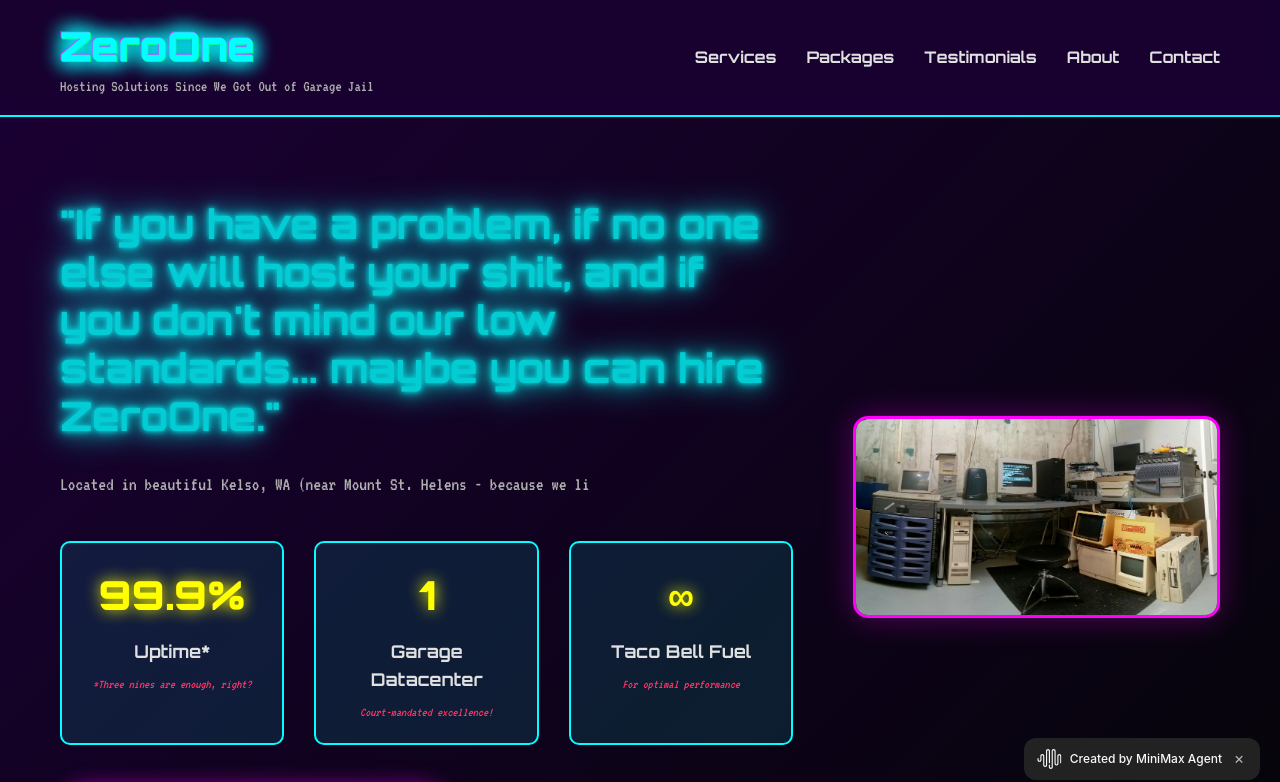
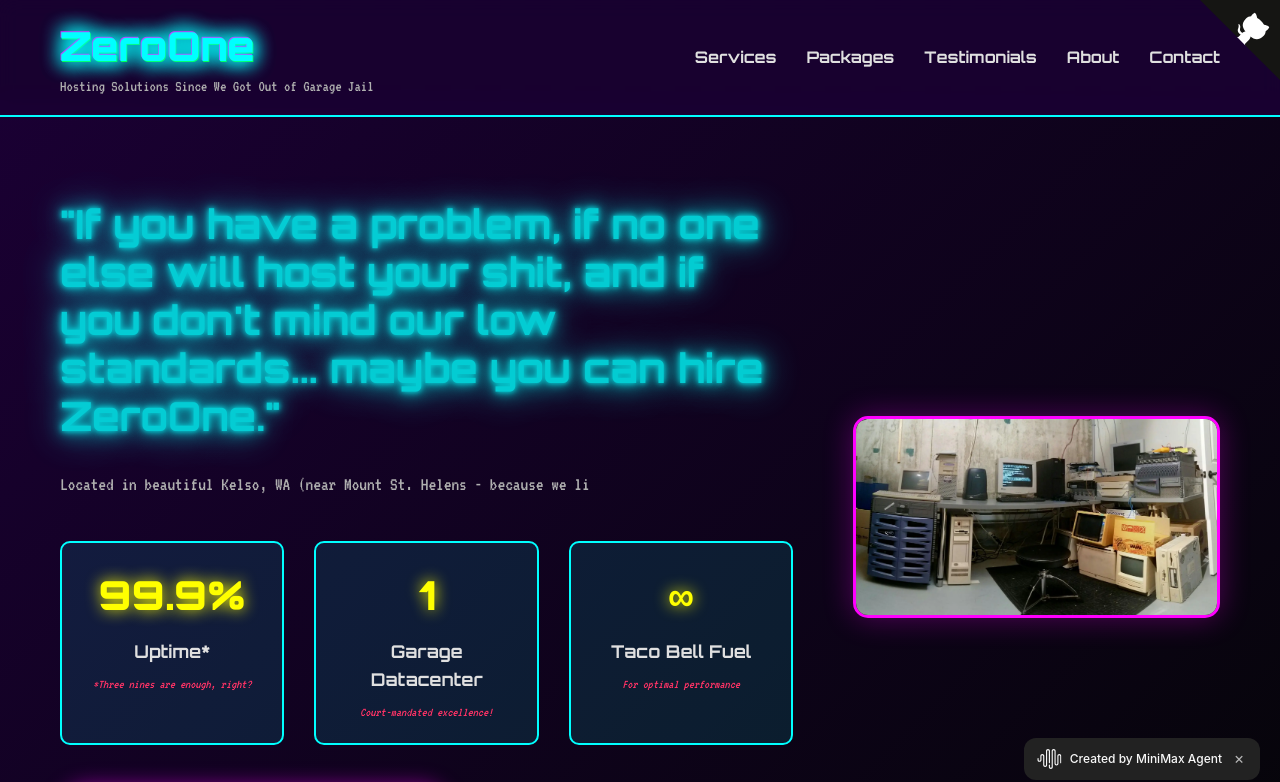
Before and after one commit to ZeroOne-Hosting/zeroone-site, a plain HTML site: page site/index.html in a window 1280 px wide. Shown: the top 782 px of the page. Drawn offline with Linux system fonts and the light colour scheme.

Commit message:
feat(site): add GitHub Corner linking to repo

```diff
--- a/site/index.html
+++ b/site/index.html
@@ -412,3 +412,19 @@ document.addEventListener('DOMContentLoaded', initFloatingBall);
 
 
 </body></html>
+
+<!-- GitHub Corner (from https://tholman.com/github-corners/) -->
+<a href="https://github.com/ilude/zeroone-site" class="github-corner" aria-label="View source on GitHub">
+    <svg width="80" height="80" viewBox="0 0 250 250" aria-hidden="true" style="fill:#151513; color:#fff; position: absolute; top: 0; right: 0; border: 0;">
+        <path d="M0,0 L115,115 L130,115 L142,142 L250,250 L250,0 Z"></path>
+        <path d="M128.3,109.0 C113.8,99.7 119.0,89.6 119.0,89.6 C122.0,82.7 120.5,78.6 120.5,78.6 C119.2,72.0 123.4,76.3 123.4,76.3 C127.3,80.9 125.5,87.3 125.5,87.3 C122.9,97.6 130.6,101.9 134.4,103.2" fill="currentColor" style="transform-origin: 130px 106px;" class="octo-arm"></path>
+        <path d="M115.0,115.0 C114.9,115.1 118.7,116.5 119.8,115.4 L133.7,101.6 C136.9,99.2 139.9,98.4 142.2,98.6 C133.8,88.0 127.5,74.4 143.8,58.0 C148.5,53.4 154.0,51.2 159.7,51.0 C160.3,49.4 163.2,43.6 171.4,40.1 C171.4,40.1 176.1,42.5 178.8,56.2 C183.1,58.6 187.2,61.8 190.9,65.4 C194.5,69.0 197.7,73.2 200.1,77.6 C213.8,80.2 216.3,84.9 216.3,84.9 C212.7,93.1 206.9,96.0 205.4,96.6 C205.1,102.4 203.0,107.8 198.3,112.5 C181.9,128.9 168.3,122.5 157.7,114.1 C157.9,116.9 156.7,120.9 152.7,124.9 L141.0,136.5 C139.8,137.7 141.6,141.9 141.8,141.8 Z" fill="currentColor" class="octo-body"></path>
+    </svg>
+</a>
+<style>
+.github-corner{position: absolute; top: 0; right: 0;}
+.github-corner svg{z-index: 9999}
+.github-corner:hover .octo-arm{animation:octocat-wave 560ms ease-in-out}
+@keyframes octocat-wave{0%,100%{transform:rotate(0)}20%,60%{transform:rotate(-25deg)}40%,80%{transform:rotate(10deg)}}
+@media (max-width:500px){.github-corner:hover .octo-arm{animation:none}.github-corner .octo-arm{animation:octocat-wave 560ms ease-in-out}}
+</style>
```
